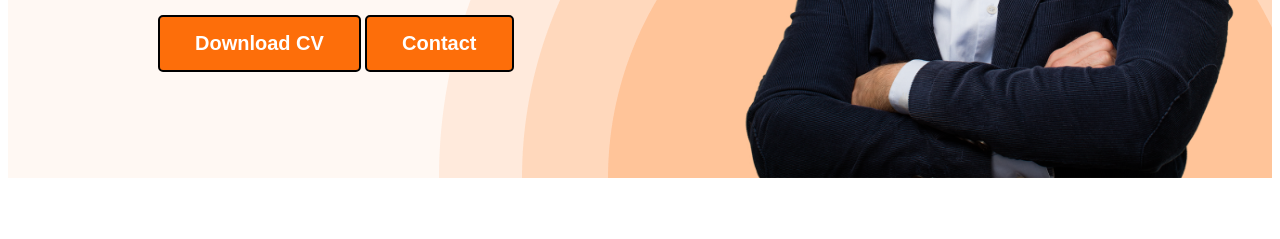
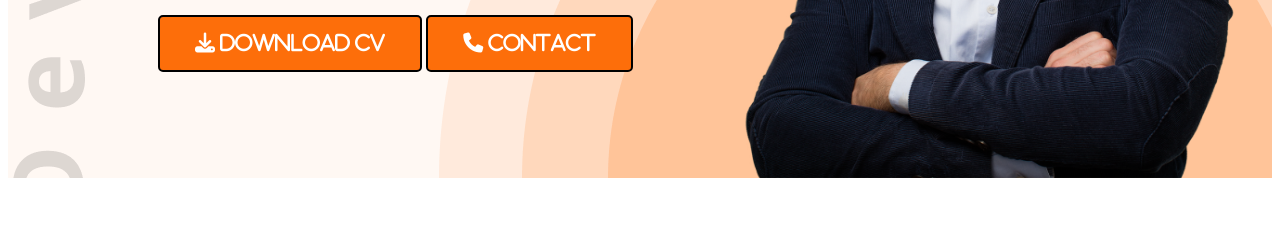
Before and after one commit to tanmoybasu13/webdeveloper-portfolio, a plain HTML site: page index.html in a window 1280 px wide. Shown: the part 561-800 px from the top of the page. Drawn offline with nearby package versions, Linux system fonts and the light colour scheme.

Commit message:
font awesome

```diff
--- a/Style/portfolio.css
+++ b/Style/portfolio.css
@@ -77,9 +77,9 @@ nav a {
 /* header realted style */
 .header {
     background-color: #FFF8F3;
-    background-image: url('../images/header_bg.png');
+    background-image: url('../images/header_bg.png'), url('../images/developer.png');
     background-repeat: no-repeat;
-    background-position: bottom right;
+    background-position: bottom right, top left;
 
 }
 
--- a/index.html
+++ b/index.html
@@ -10,6 +10,7 @@
 <link href="https://fonts.googleapis.com/css2?family=Open+Sans:ital,wght@0,300..800;1,300..800&display=swap" rel="stylesheet">
 
 <link rel="stylesheet" href="Style/portfolio.css">
+<script src="https://kit.fontawesome.com/54c02b52cb.js" crossorigin="anonymous"></script>
 
 </head>
 <body>
@@ -30,8 +31,9 @@
     <h3 class="banner-greeting">Hi, <span class="hudai">I</span>  am</h3>
     <h1 class="banner-tittle">Mary Hardy</h1>
     <p class="banner-paragraph">Shot what able cold new see hold.Friendly as an betrayed formerly he. Morning because as to society behaved moments.</p>
-    <button class="btn-primary">Download CV</button>
-    <button class="btn-primary">Contact</button>
+    <button class="btn-primary">
+        <i class="fa-solid fa-download">  Download CV</i></button>
+    <button class="btn-primary"><i class="fa-solid fa-phone"> Contact</i></button>
     </div>
 
 <img class="profile-pic" src="images/hardy.png" alt="">
```
